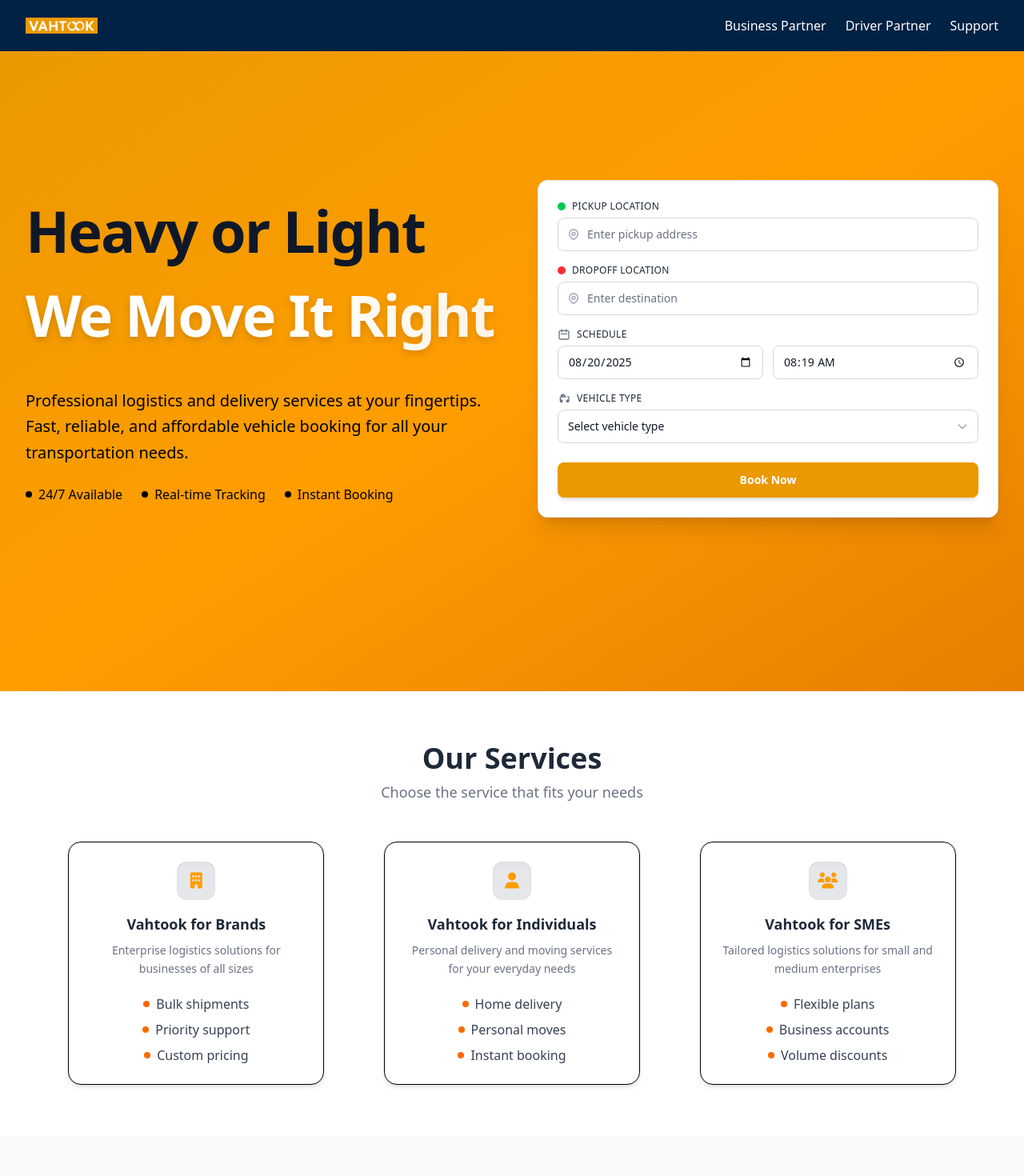
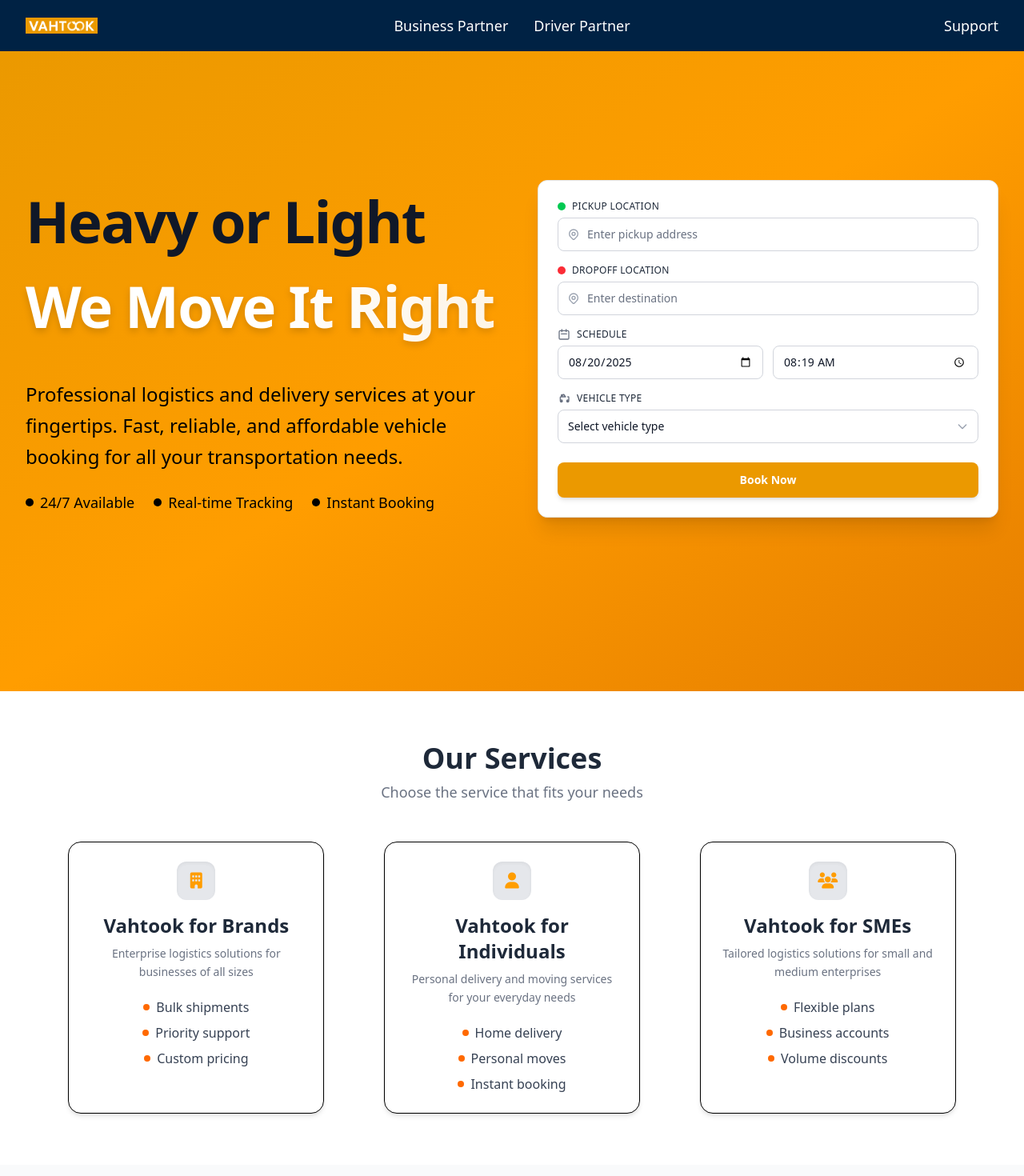
Before and after one commit to Vahtook/vahtook-project, a React (Vite) app: page / in a window 1280 px wide. Shown: the top 1470 px of the page at 80% size. Built offline with nearby package versions, Linux system fonts and the light colour scheme.

Commit message:
made changes on BP & DP on Navbar. Along with it changed font size.

```diff
--- a/src/components/Navbar.jsx
+++ b/src/components/Navbar.jsx
@@ -21,8 +21,8 @@
             </Link>
           </div>
 
-          {/* Desktop Links */}
-          <ul className="hidden md:flex space-x-6 ml-auto">
+          {/* Center Links */}
+          <ul className="hidden md:flex space-x-8 text-lg font-medium absolute left-1/2 transform -translate-x-1/2">
             <li>
               <Link
                 to="/business-partner"
@@ -39,6 +39,10 @@
                 Driver Partner
               </Link>
             </li>
+          </ul>
+
+          {/* Right-aligned Support Link */}
+          <ul className="hidden md:flex text-lg font-medium">
             <li>
               <Link
                 to="/support"
@@ -60,7 +64,7 @@
 
       {/* Mobile Menu */}
       {isOpen && (
-        <div className="md:hidden bg-[#001833] px-4 pb-4 space-y-3">
+        <div className="md:hidden bg-[#001833] px-4 pb-4 space-y-3 text-lg font-medium">
           <Link
             to="/business-partner"
             onClick={() => setIsOpen(false)}
--- a/src/pages/Home.jsx
+++ b/src/pages/Home.jsx
@@ -22,7 +22,7 @@
 
             {/* Description */}
             <div className="space-y-6">
-              <p className="text-lg lg:text-xl text-black leading-relaxed max-w-xl font-medium">
+              <p className="text-lg lg:text-2xl text-black leading-relaxed max-w-xl font-medium">
                 Professional logistics and delivery services at your fingertips.
                 Fast, reliable, and affordable vehicle booking for all your
                 transportation needs.
@@ -31,16 +31,16 @@
               {/* Key Features */}
               <div className="flex flex-wrap gap-4 lg:gap-6">
                 <div className="flex items-center space-x-2">
-                  <div className="w-2 h-2 bg-black rounded-full"></div>
-                  <span className="text-sm lg:text-base text-black font-medium">24/7 Available</span>
+                  <div className="w-2.5 h-2.5 bg-black rounded-full"></div>
+                  <span className="text-base lg:text-lg text-black font-medium">24/7 Available</span>
                 </div>
                 <div className="flex items-center space-x-2">
-                  <div className="w-2 h-2 bg-black rounded-full"></div>
-                  <span className="text-sm lg:text-base text-black font-medium">Real-time Tracking</span>
+                  <div className="w-2.5 h-2.5 bg-black rounded-full"></div>
+                  <span className="text-base lg:text-lg text-black font-medium">Real-time Tracking</span>
                 </div>
                 <div className="flex items-center space-x-2">
-                  <div className="w-2 h-2 bg-black rounded-full"></div>
-                  <span className="text-sm lg:text-base text-black font-medium">Instant Booking</span>
+                  <div className="w-2.5 h-2.5 bg-black rounded-full"></div>
+                  <span className="text-base lg:text-lg text-black font-medium">Instant Booking</span>
                 </div>
               </div>
             </div>
@@ -217,7 +217,7 @@
           <i className="fas fa-building"></i>
         </div>
       </div>
-      <h3 className="mt-4 text-lg font-semibold text-gray-800">
+      <h3 className="mt-4 text-2xl font-bold text-gray-800">
         Vahtook for Brands
       </h3>
       <p className="text-gray-500 mt-2 text-sm leading-relaxed">
@@ -242,11 +242,11 @@
     {/* Card 2 */}
     <div className="border rounded-2xl p-6 max-w-xs mx-auto shadow-md hover:shadow-xl transition duration-300 hover:-translate-y-2 bg-white">
       <div className="flex justify-center">
-        <div className="w-12 h-12 flex items-center justify-center rounded-full bg-gray-200 rounded-xl text-[#ff9d00] text-xl shadow-inner">
+        <div className="w-12 h-12 flex items-center justify-center rounded-xl bg-gray-200 rounded-xl text-[#ff9d00] text-xl shadow-inner">
           <i className="fas fa-user"></i>
         </div>
       </div>
-      <h3 className="mt-4 text-lg font-semibold text-gray-800">
+      <h3 className="mt-4 text-2xl font-bold text-gray-800">
         Vahtook for Individuals
       </h3>
       <p className="text-gray-500 mt-2 text-sm leading-relaxed">
@@ -271,11 +271,11 @@
     {/* Card 3 */}
     <div className="border rounded-2xl p-6 max-w-xs mx-auto shadow-md hover:shadow-xl transition duration-300 hover:-translate-y-2 bg-white">
       <div className="flex justify-center">
-        <div className="w-12 h-12 flex items-center justify-center rounded-full bg-gray-200 rounded-xl text-[#ff9d00] text-xl shadow-inner">
+        <div className="w-12 h-12 flex items-center justify-center  bg-gray-200 rounded-xl text-[#ff9d00] text-xl shadow-inner">
           <i className="fas fa-users"></i>
         </div>
       </div>
-      <h3 className="mt-4 text-lg font-semibold text-gray-800">
+      <h3 className="mt-4 text-2xl font-bold text-gray-800">
         Vahtook for SMEs
       </h3>
       <p className="text-gray-500 mt-2 text-sm leading-relaxed">
```
